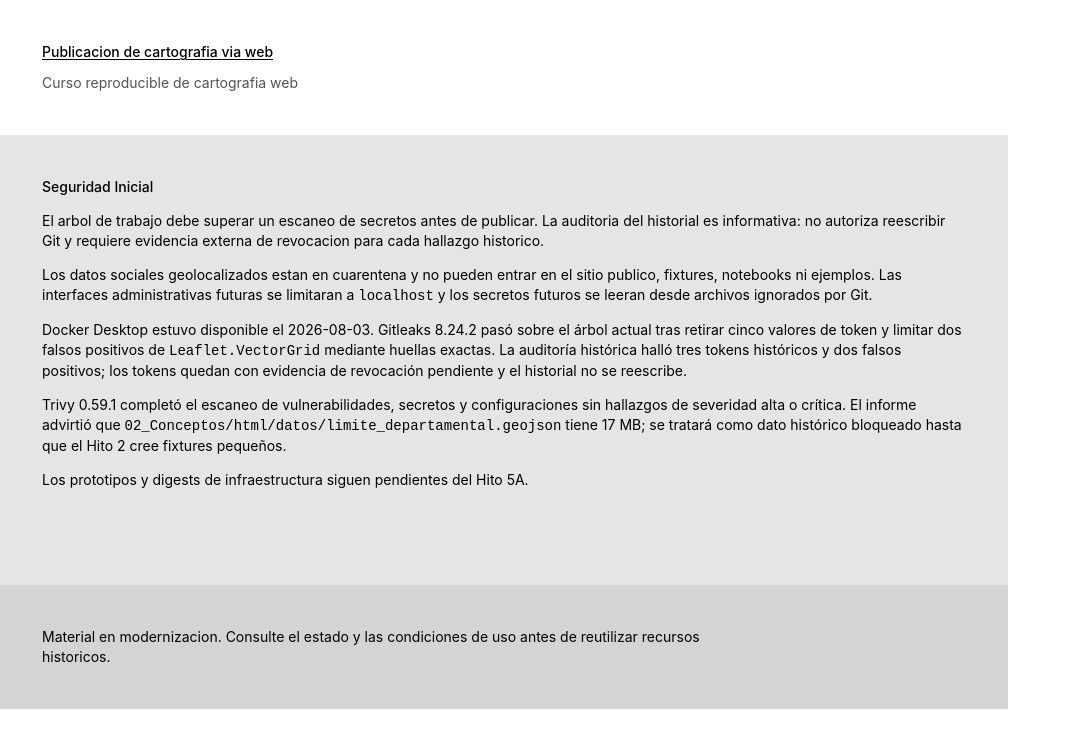
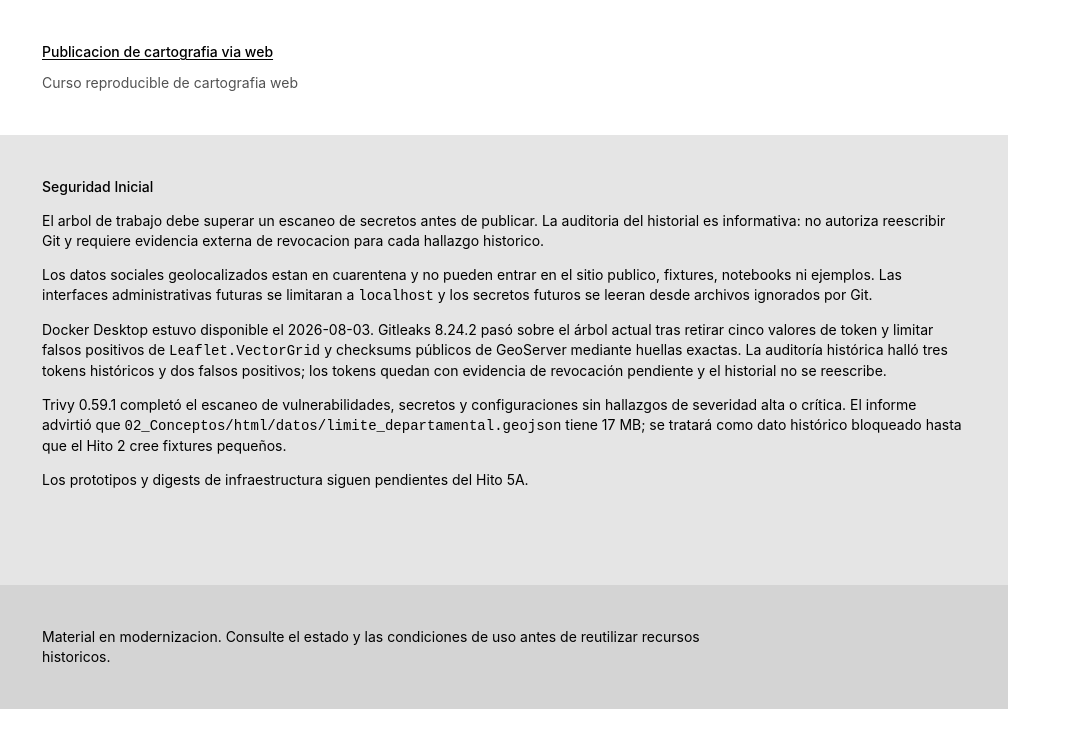
Before and after one commit to dersteppenwolf/cartografia_web, a Jekyll site: the page built from docs/governance/security.md, in a window 1280 px wide. Shown: the top 748 px of the page, without its empty margins (0-1071 px from the left). Built offline with Jekyll 4.4.1, drawn with Linux system fonts in a browser that asks for light colours; our own code applies the rules of GitHub Pages for plain Markdown files.

```diff
--- a/docs/governance/security.md
+++ b/docs/governance/security.md
@@ -10,8 +10,9 @@ futuras se limitaran a `localhost` y los secretos futuros se leeran desde
 archivos ignorados por Git.
 
 Docker Desktop estuvo disponible el 2026-08-03. Gitleaks 8.24.2 pasó sobre el
-árbol actual tras retirar cinco valores de token y limitar dos falsos positivos
-de `Leaflet.VectorGrid` mediante huellas exactas. La auditoría histórica halló
+árbol actual tras retirar cinco valores de token y limitar falsos positivos de
+`Leaflet.VectorGrid` y checksums públicos de GeoServer mediante huellas exactas.
+La auditoría histórica halló
 tres tokens históricos y dos falsos positivos; los tokens quedan con evidencia
 de revocación pendiente y el historial no se reescribe.
 
--- a/package.json
+++ b/package.json
@@ -39,10 +39,11 @@
     "test:range": "uv run python scripts/validate_range.py --asset referencia.pmtiles && uv run python scripts/validate_range.py --asset referencia.cog.tif",
     "validate:cloud": "npm run validate:stac && npm run test:range",
     "benchmark": "uv run python scripts/benchmark/run_benchmark.py",
+    "validate:client": "npm run --workspace examples/maplibre/app lint && npm run --workspace examples/maplibre/app test && npm run --workspace examples/maplibre/app build",
     "lint": "npm run lint:markdown && npm run lint:html && npm run lint:css",
     "test": "uv run pytest",
     "test:a11y": "playwright test --config playwright.config.mjs",
-    "validate": "npm run format:check && npm run lint && npm run validate:structured"
+    "validate": "npm run format:check && npm run lint && npm run validate:structured && npm run validate:cloud && npm run validate:client"
   },
   "repository": {
     "type": "git",
--- a/pyproject.toml
+++ b/pyproject.toml
@@ -5,7 +5,7 @@ description = "Herramientas de validacion para la modernizacion del curso"
 requires-python = ">=3.12,<3.13"
 dependencies = [
   "jsonschema==4.23.0",
-  "lxml==5.3.0",
+  "lxml==6.1.0",
   "numpy==2.2.3",
   "PyYAML==6.0.2",
   "pytest==8.3.4",
```
Also changed, not shown: docs/governance/security-exceptions.yml (+8 -1 lines), scripts/security_scan.py (+10 -8 lines), 5 other files.
